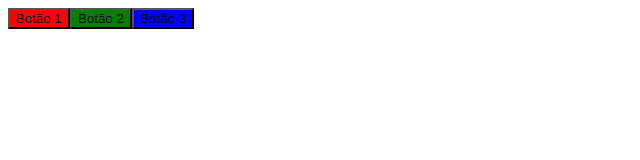
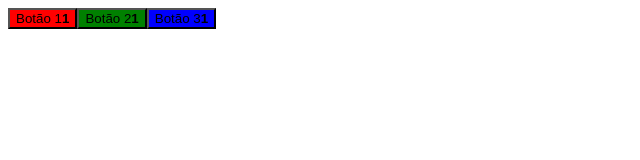
Before and after one commit to silvaarmando/moveit, a React (Create React App) app: page / in a window 1280 px wide. Shown: the top 160 px of the page, without its empty margins (0-640 px from the left). Built offline with nearby package versions, Linux system fonts and the light colour scheme.

Commit message:
LearnState

```diff
--- a/src/components/Button.tsx
+++ b/src/components/Button.tsx
@@ -1,11 +1,30 @@
+import { useState } from 'react';
+
 interface ButtonProps {
   color: string;
   children: string;
 }
 export function Button(props: ButtonProps) {
+  const [counter, setCounter] = useState(1)
+
+  function increment() {
+    setCounter(counter + 1)
+  }
+
   return (
-      <button type="button" style={{ backgroundColor: props.color }}>
+      <button
+        type="button"
+        style={
+          {
+            backgroundColor: props.color
+            }
+          }
+        onClick={increment}
+      >
         { props.children }
+        <strong>
+          {counter}
+        </strong>
       </button>
   );
 }
```
